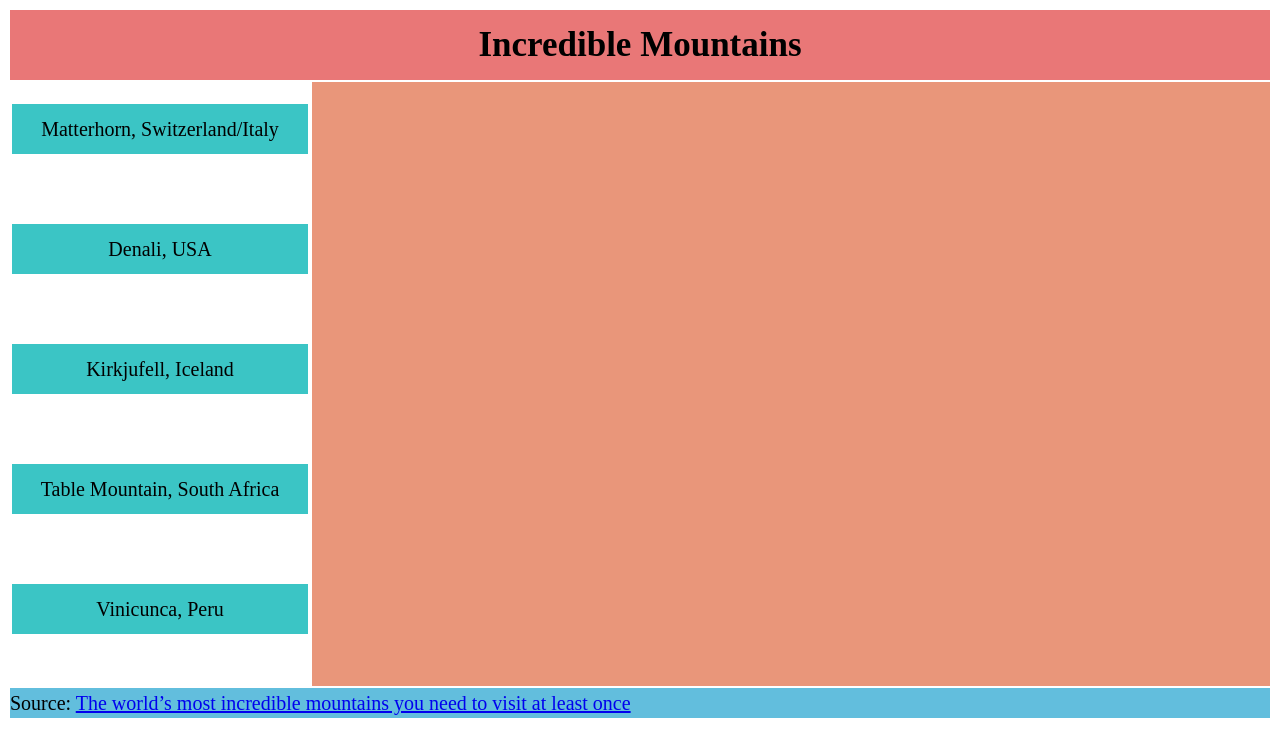
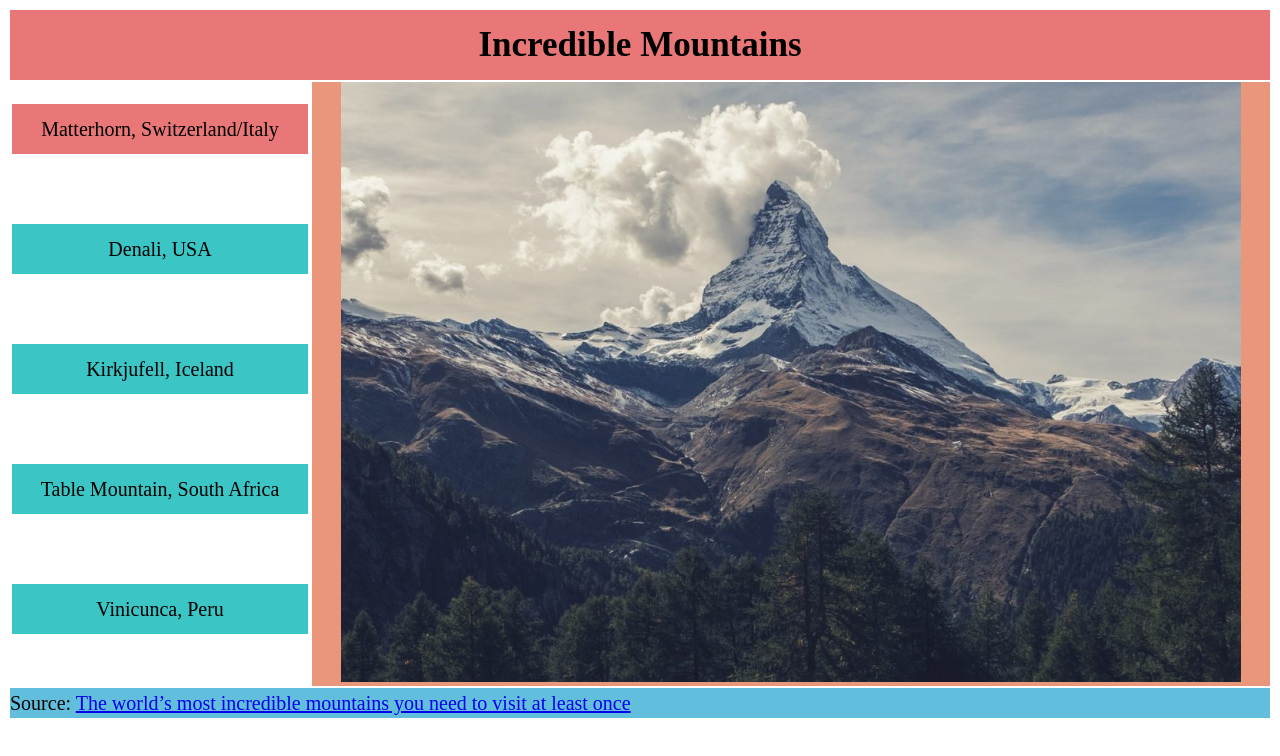
Before and after one commit to GabrielaTicu/GabrielaTicu.github.io, a plain HTML site: page index.html in a window 1280 px wide. Drawn offline with Linux system fonts and the light colour scheme.

Commit message:
Add files via upload

```diff
--- a/index.html
+++ b/index.html
@@ -7,13 +7,13 @@
         <div class="grid-container">
             <header>Incredible Mountains</header>
             <nav>
-                <p id="matterhorn" onclick="change('matterhorn.jpg', 'matterhorn')">Matterhorn, Switzerland/Italy</p>
+                <p id="matterhorn" onclick="change('matterhorn.jpg', 'matterhorn')" style="background-color:  rgb(233, 119, 119);">Matterhorn, Switzerland/Italy</p>
                 <p id="denali" onclick="change('denali.jpg', 'denali')">Denali, USA</p>
                 <p id="kirkjufell" onclick="change('kirkjufell.jpg', 'kirkjufell', kirkjufell)">Kirkjufell, Iceland</p>
                 <p id="tableMountain" onclick="change('table-mountain.jpg', 'tableMountain', tableMountain)">Table Mountain, South Africa</p>
                 <p id="vinicunca" onclick="change('vinicunca.jpg', 'vinicunca', vinicunca)">Vinicunca, Peru</p>
             </nav>
-            <main><img id="image" height="600"></main>
+            <main><img id="image" src="matterhorn.jpg" alt="matterhorn" height="600"></main>
             <footer>Source: <a href="https://www.hostelworld.com/blog/beautiful-mountains/">The world’s most incredible mountains you need to visit at least once</a></footer>
         </div>
         <script src="grid.js"></script>
```
